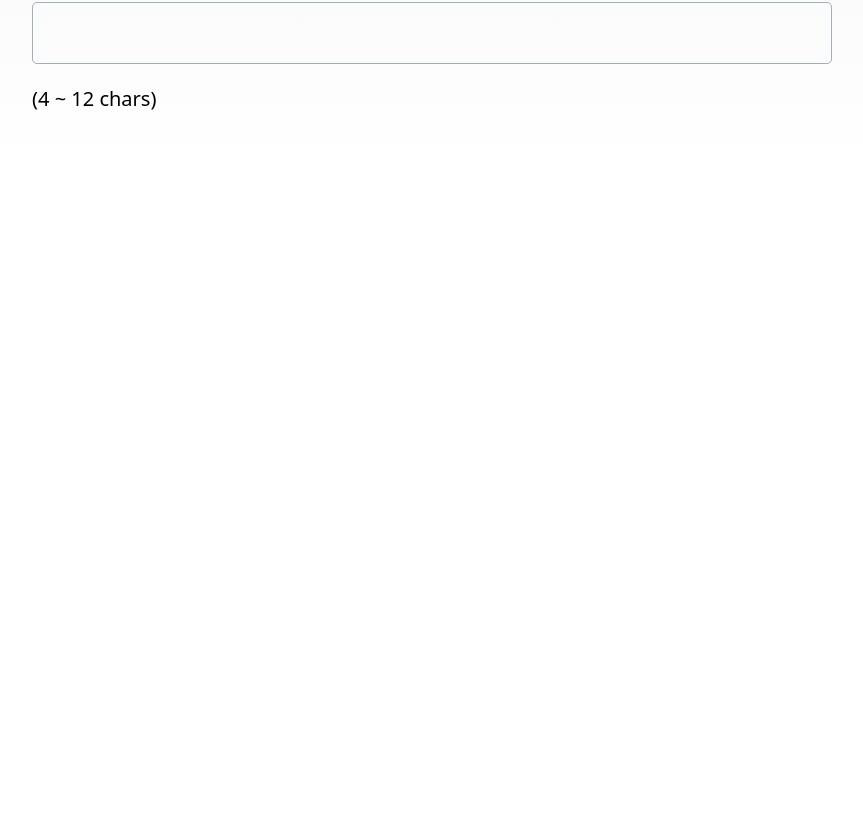
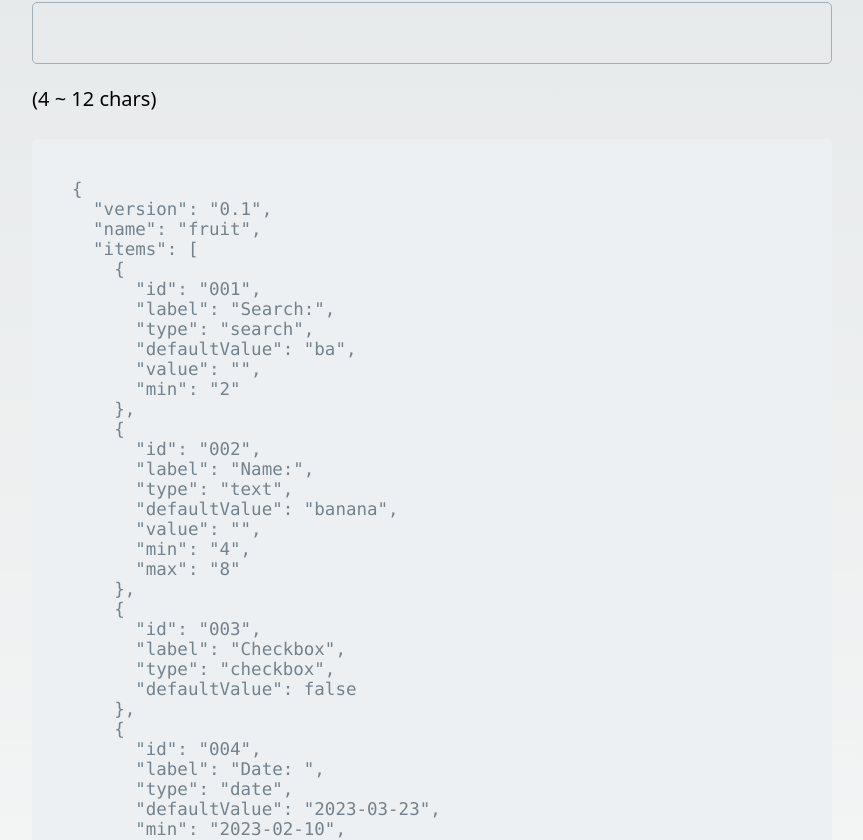
Before and after one commit to afrontend/onepage, a Next.js app: page / in a window 1280 px wide. Shown: the part 1256-2096 px from the top of the page, without its empty margins (208-1071 px from the left). Before the commit the page ends 1415 px from the top, so only its background shows below. Built offline with nearby package versions, Linux system fonts and the light colour scheme.

Commit message:
Show input json data

```diff
--- a/src/components/EditableList.js
+++ b/src/components/EditableList.js
@@ -33,7 +33,6 @@ function EditableList({jsonFilename = 'editableList.json'}) {
   return (
     <>
       <div className={styles.section}>
-        {/* <pre>{JSON.stringify(editableList, null, 2)}</pre> */}
         <pre className={styles.textarea}>{JSON.stringify(resultList, null, 2)}</pre>
         <button onClick={handleReset}>Reset</button>
         <div>
@@ -114,6 +113,7 @@ function EditableList({jsonFilename = 'editableList.json'}) {
             </div>
           })}
         </div>
+        <pre className={styles.textarea}>{JSON.stringify(editableList, null, 2)}</pre>
       </div>
     </>
   )
```
